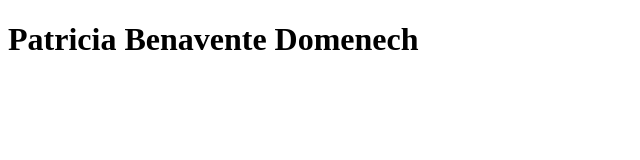
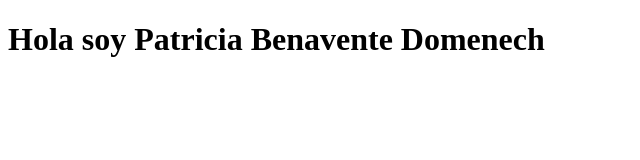
Before and after one commit to organizacion-sesion-3-patricia-bendom/organizacion-sesion-3-patricia-bendom.github.io, a plain HTML site: page index.html in a window 1280 px wide. Shown: the whole page, without its empty margins (0-640 px from the left). Drawn offline with Linux system fonts and the light colour scheme.

Commit message:
Update index.html

```diff
--- a/index.html
+++ b/index.html
@@ -1,6 +1,6 @@
 <!DOCTYPE html>
 <html>
 <body>
-<h1>Patricia Benavente Domenech</h1>
+<h1>Hola soy Patricia Benavente Domenech</h1>
 </body>
 </html>
```
